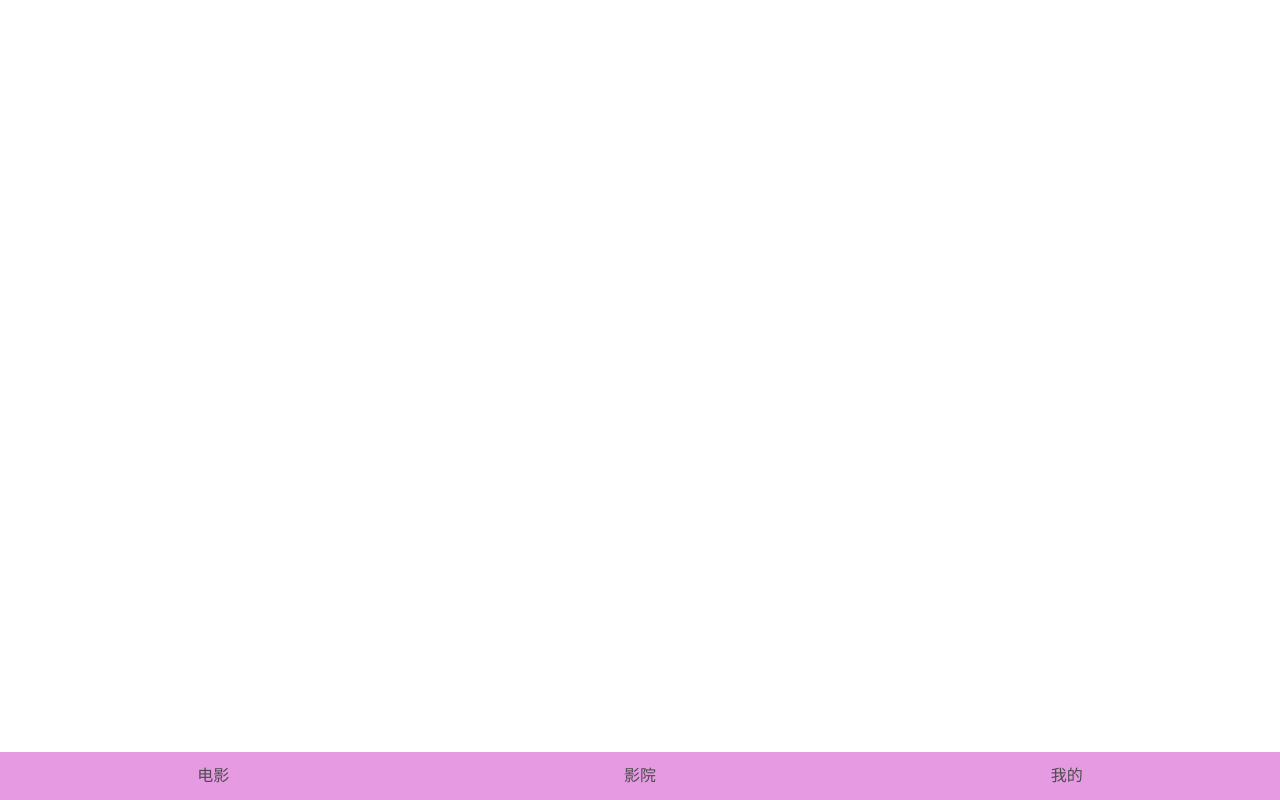
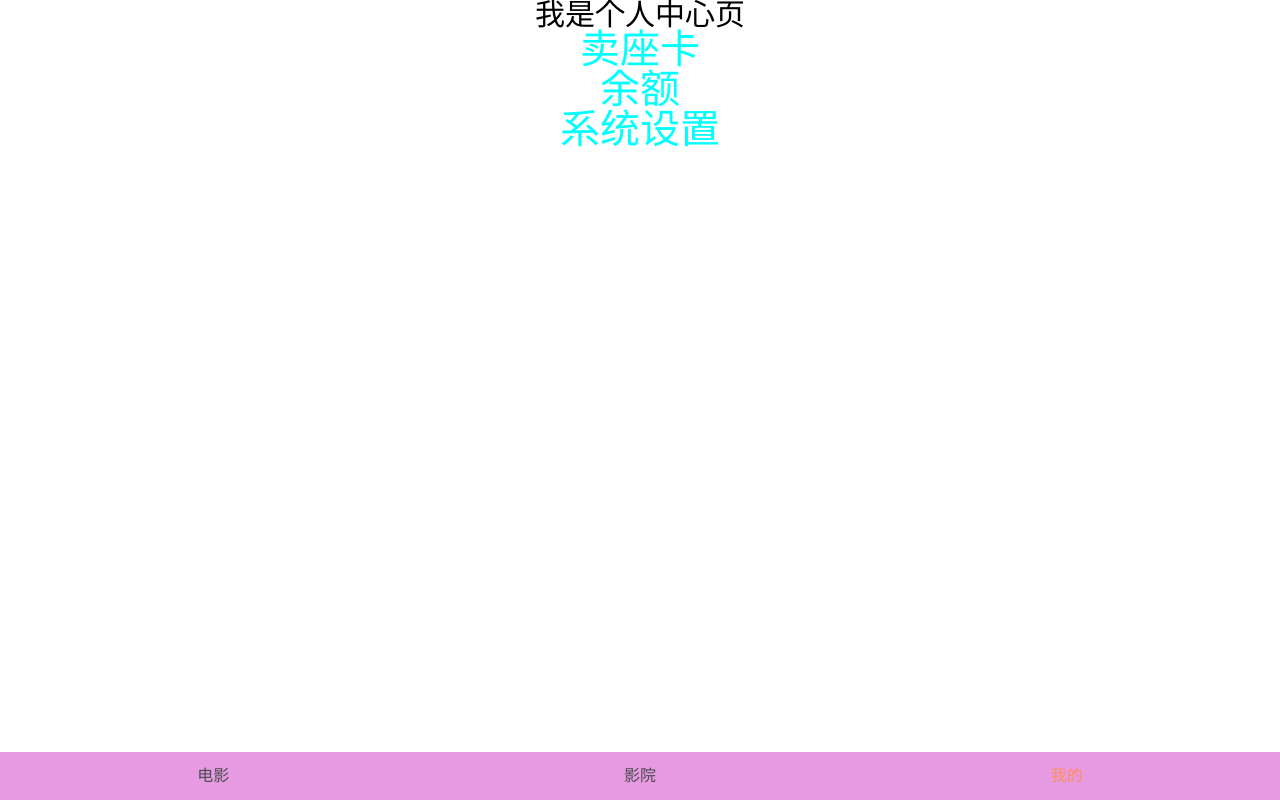
Before and after one commit to xiaqingpeng/vue-demo, a Vue app in the folder vue-demo/: page /#/center in a window 1280 px wide. Built offline with nearby package versions, Linux system fonts and the light colour scheme; a small style sheet from the web is missing.

Commit message:
render函数

```diff
--- a/vue-demo/src/components/MzBanner/Index.vue
+++ b/vue-demo/src/components/MzBanner/Index.vue
@@ -1,10 +1,6 @@
 <template>
   <div id="slide">
-    <h1>我是轮播图
-
-
-
-    </h1>
+    <h1>我是轮播图</h1>
   </div>
 </template>
 <style lang="less">
--- a/vue-demo/src/router.js
+++ b/vue-demo/src/router.js
@@ -6,11 +6,10 @@ import Center from './views/Center.vue'
 import City from './views/City.vue'
 import Home from './views/Home.vue'
 import Detail from './views/Detail.vue'
+Vue.use(Router)
+let router = new Router({
 
-Vue.use(Router)
-
-export default new Router({
-  mode: 'history',
+  mode: 'hash',
   routes: [{
       path: '/',
       component: Home,
@@ -28,29 +27,58 @@ export default new Router({
     {
       path: '/detail/:id',
       component: Detail,
-      props:true //  路由组件传参时，路由配置文件中，将props选项设置为true;
-     /*  props:(router) => {
-        return {
-          sex: route.query.sex
-        }
-      } */
+      props: true //  路由组件传参时，路由配置文件中，将props选项设置为true;
+      /*  props:(router) => {
+         return {
+           sex: route.query.sex
+         }
+       } */
     },
 
     {
       name: "hhh",
       path: '/city',
       //别名
-      alias:'/abc',
+      alias: '/abc',
       components: {
         top: City,
         //设置默认值
-        default:Detail
+        default: Detail
       }
     },
-
+    {
+      path: '/card',
+      component: {
+       render(h){
+         return  h("div","卖座卡页面")
+       }
+      }
+    }, {
+      path: '/money',
+      component: {
+        render(h) {
+          return h("div", "余额页面")
+        }
+      }
+    }, {
+      path: '/system',
+      component: {
+        render(h) {
+          return h("div", "系统设置页面")
+        }
+      }
+    },
     {
       path: '*', //设置通配符
       redirect: '/films'
     }
-  ]
+  ],
 })
+//router.beforeEach((to, from, next) => {
+  //to  将要去的路由的路由对象
+  // from  从哪里去的路由的路由对象
+  //next  是否允许去 next(false)/next(true)
+  //console.log(to, from);
+
+//})
+export default router;
--- a/vue-demo/src/views/Center.vue
+++ b/vue-demo/src/views/Center.vue
@@ -2,6 +2,11 @@
 <template>
   <div id="center">
     <h1>我是个人中心页</h1>
+    <ul>
+      <router-link tag="li" to="/card">卖座卡</router-link>
+      <router-link tag="li" to="/money">余额</router-link>
+      <router-link tag="li" to="/system">系统设置</router-link>
+    </ul>
   </div>
 </template>
 
@@ -13,8 +18,19 @@ export default {
 <style lang="less" >
    #center{
      color: cyan;
+     font-size: 40px;
      display: flex;
      justify-content: center;
      align-items: center;
+     flex-direction: column;
+     h1{
+       font-size: 30px;
+       color:black
+     }
+     ul{
+       display: flex;
+       justify-content: center;align-items: center;
+       flex-direction: column
+     }
    }
 </style>
--- a/vue-demo/src/views/Detail.vue
+++ b/vue-demo/src/views/Detail.vue
@@ -8,8 +8,8 @@
 <script>
 export default {
   props: {
-    id:Number,
-    sex:String
+    id:String ,
+    //sex:String
   },
   create() {
     console.log(this.$route);
```
Also changed, not shown: 1 other file (tests, documents, lock files or other folders).
